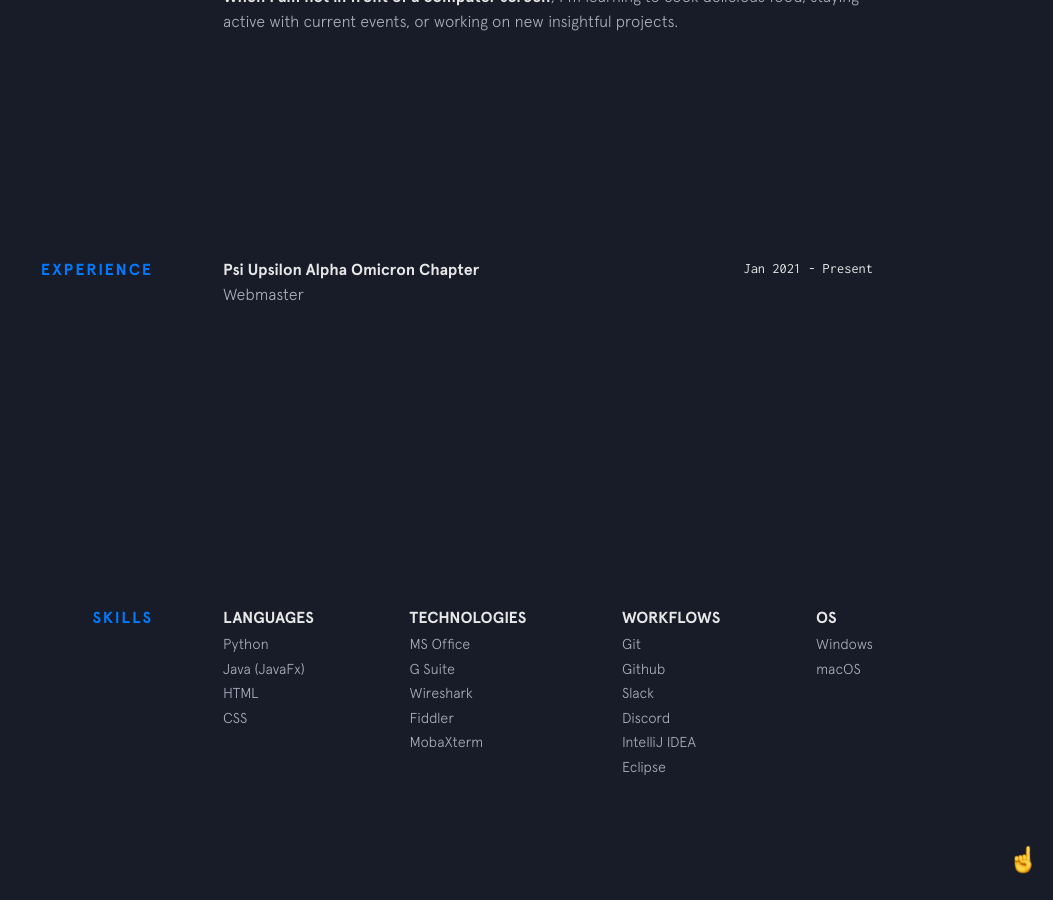
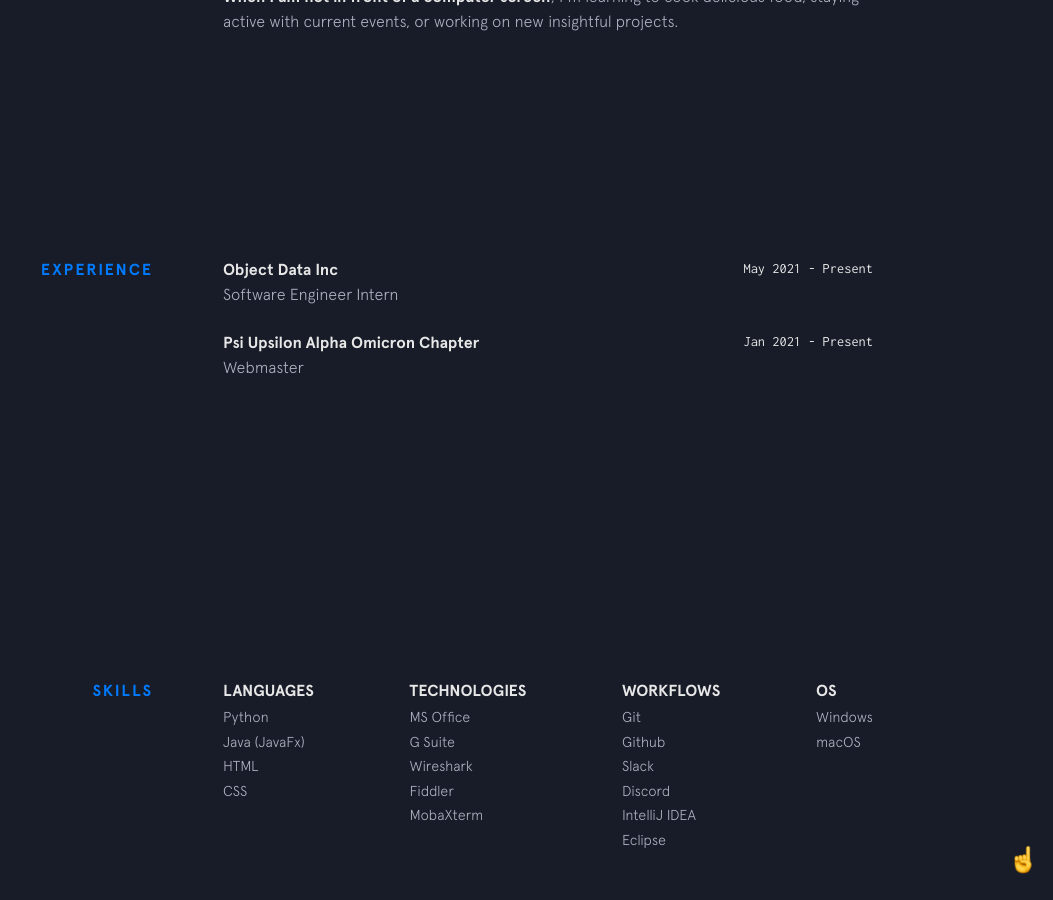
Before and after one commit to rh376/raiyanh717.github.io, a Jekyll site: the page built from index.html, in a window 1280 px wide and 900 px high, scrolled down 1261 px. Shown: the whole window, without its empty margins (227-1280 px from the left). Built offline with Jekyll 4.4.1, drawn with Linux system fonts in a browser that asks for light colours; nearby versions of some CDN libraries.

Commit message:
Edit experience;

```diff
--- a/_data/experience.yml
+++ b/_data/experience.yml
@@ -1,3 +1,10 @@
+- company: Object Data Inc
+  url: http://www.object-data.com/
+  time: May 2021 - Present
+  position: Software Engineer Intern
+
+
+
 - company: Psi Upsilon Alpha Omicron Chapter
   url: http://www.psiupsilonao.org/
   time: Jan 2021 - Present
```
